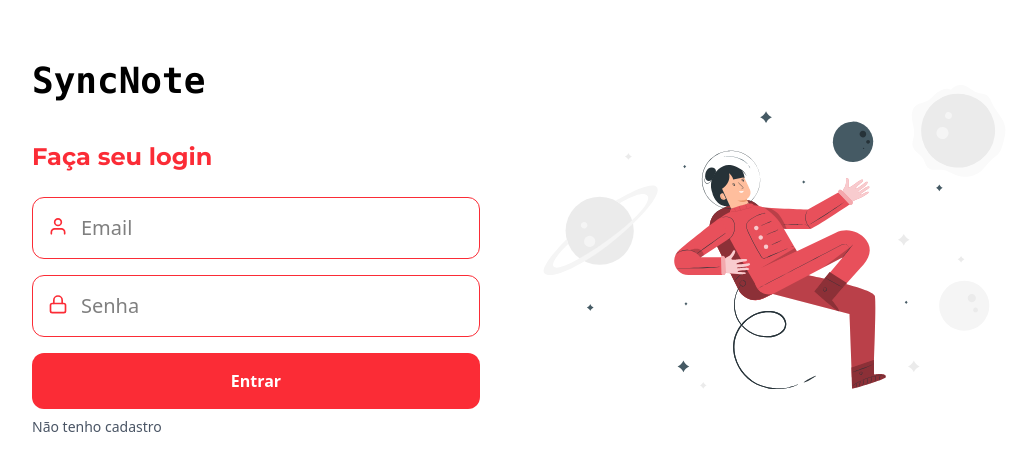
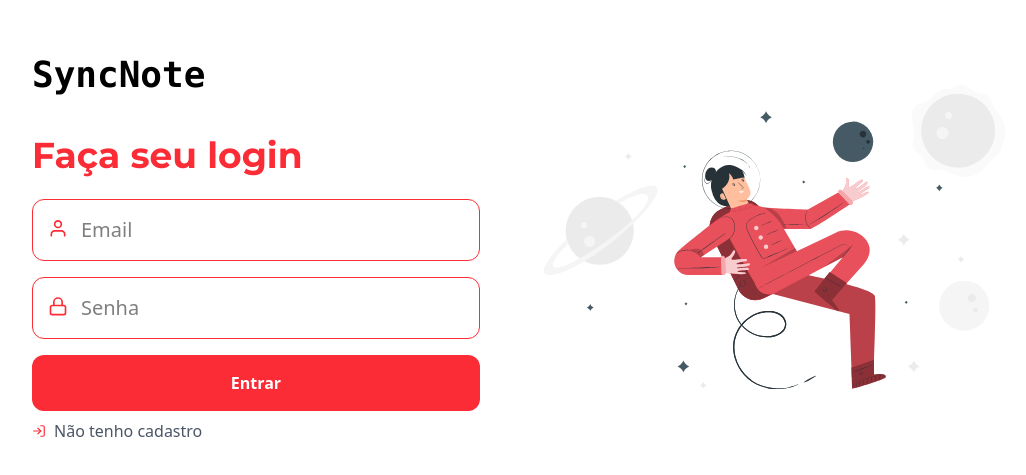
Before and after one commit to Davy133/to-do, a React (Vite) app in the folder frontend/: page / in a window 1280 px wide. Shown: the part 151-626 px from the top of the page, without its empty margins (84-1110 px from the left). Built offline with nearby package versions, Linux system fonts and the light colour scheme.

Commit message:
style: add icon to signup field

```diff
--- a/frontend/src/pages/Login.tsx
+++ b/frontend/src/pages/Login.tsx
@@ -1,6 +1,8 @@
 import React, { useState } from "react";
-import { FiUser, FiLock } from "react-icons/fi";
+import { FiUser, FiLock, FiAnchor, FiLogIn } from "react-icons/fi";
 import astronautIcon from "../assets/astronaut.svg";
+
+//TODO: Implementar aviso de erro ao tentar cadastrar usuário com senha diferente
 
 const Login: React.FC = () => {
   const [email, setEmail] = useState("");
@@ -18,7 +20,7 @@ const Login: React.FC = () => {
         <h1 className="mb-10 font-mono font-bold text-4xl text-black-500">
           SyncNote
         </h1>
-        <h1 className="font-montserrat font-bold text-2xl text-red-500">
+        <h1 className="font-montserrat font-bold text-4xl text-red-500">
           Faça seu login
         </h1>
         <form className="mt-6">
@@ -52,7 +54,10 @@ const Login: React.FC = () => {
             Entrar
           </button>
         </form>
-        <p className="mt-2 text-gray-600 text-sm">Não tenho cadastro</p>
+        <p className="mt-2 text-gray-600 text-sm flex items-center justify-center lg:justify-start">
+          <FiLogIn className="mr-2 text-red-500" />
+          <a href="/signup" className="text-base text-grey-500">Não tenho cadastro</a>
+        </p>
       </div>
 
       <div className="hidden lg:flex w-1/2 justify-center">
```
